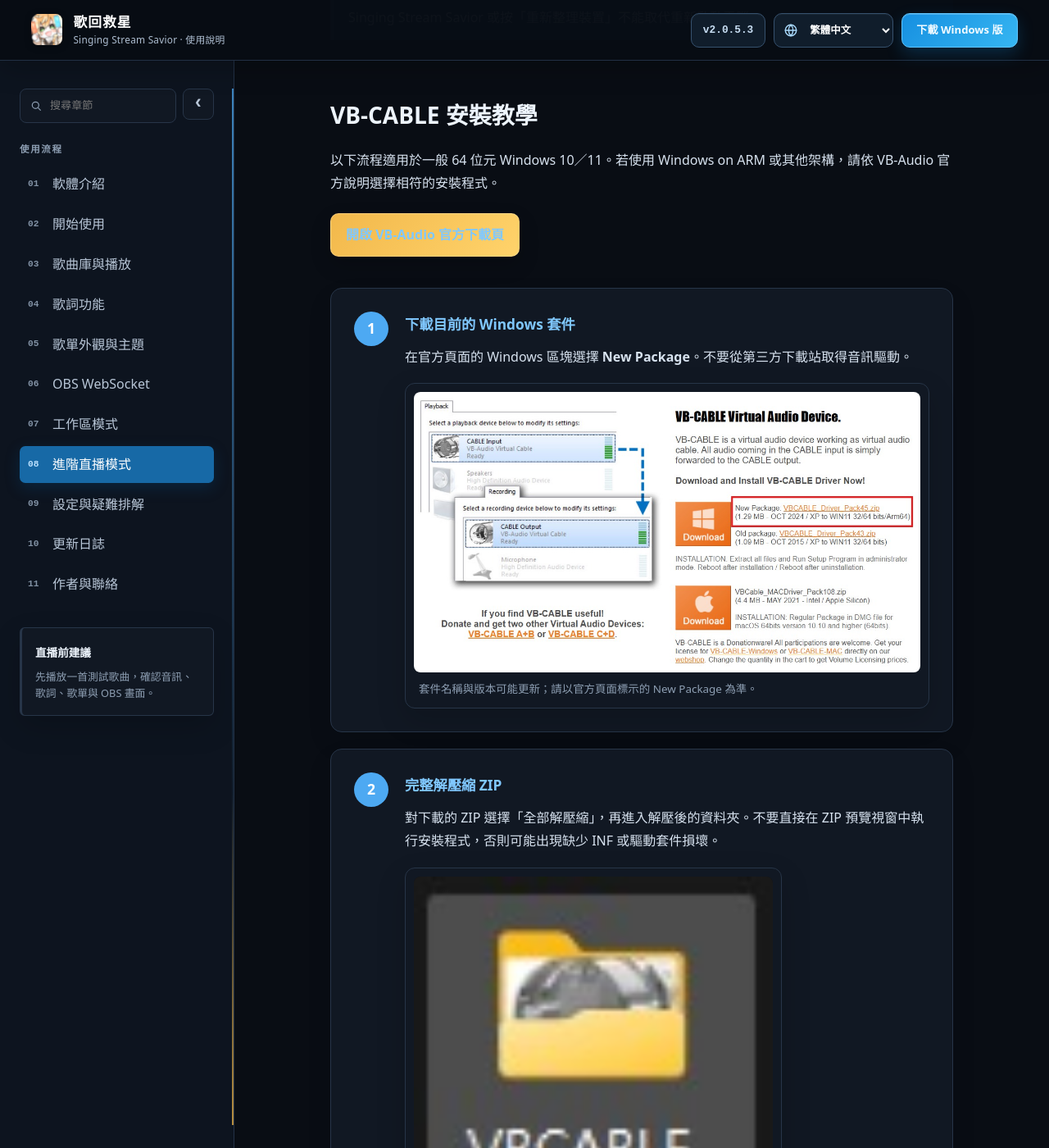
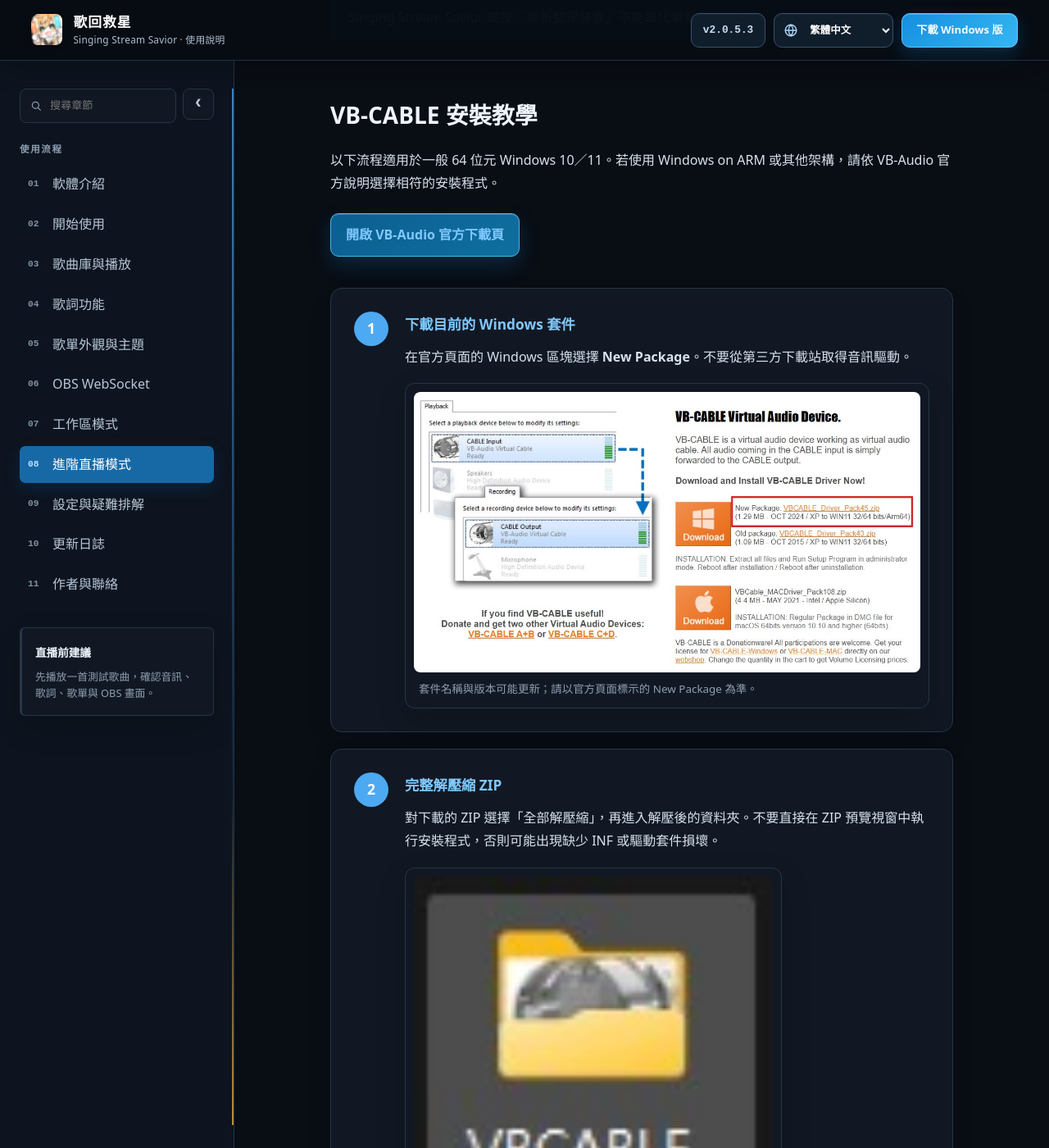
Before and after one commit to NoonIsAwesome/Singing-Stream-Savior-Manual, a Jekyll site: the page built from advanced-streaming.md, in a window 1280 px wide and 1400 px high, scrolled down 5353 px. Shown: the whole window at 82% size. Built offline with Jekyll 4.4.1, drawn with Linux system fonts in a browser that asks for light colours.

Commit message:
Improve manual download button contrast

```diff
--- a/assets/css/style.css
+++ b/assets/css/style.css
@@ -3660,25 +3660,33 @@
   }
 }
 
-.manual-cta {
+.manual-article a.manual-cta {
   display: inline-flex;
   align-items: center;
   justify-content: center;
   min-height: 46px;
   margin: 8px 0 24px;
   padding: 11px 18px;
-  color: #07121d;
+  color: #fff;
   font-weight: 800;
   text-decoration: none;
-  background: linear-gradient(135deg, var(--amber), #ffd36b);
-  border: 1px solid rgba(255, 255, 255, 0.2);
+  background: linear-gradient(135deg, #0b5f91, #0f6f9f);
+  border: 1px solid #4ab7e8;
   border-radius: 10px;
-  box-shadow: 0 10px 24px rgba(0, 0, 0, 0.18);
-}
-
-.manual-cta:hover {
-  color: #07121d;
+  box-shadow: 0 10px 24px rgba(10, 113, 174, 0.28), inset 0 1px 0 rgba(255, 255, 255, 0.18);
+  transition: filter 140ms ease, transform 140ms ease;
+}
+
+.manual-article a.manual-cta:hover {
+  color: #fff;
+  filter: brightness(1.1);
   transform: translateY(-1px);
+}
+
+.manual-article a.manual-cta:focus-visible {
+  color: #fff;
+  outline: 3px solid var(--amber);
+  outline-offset: 3px;
 }
 
 .setup-steps {
```
